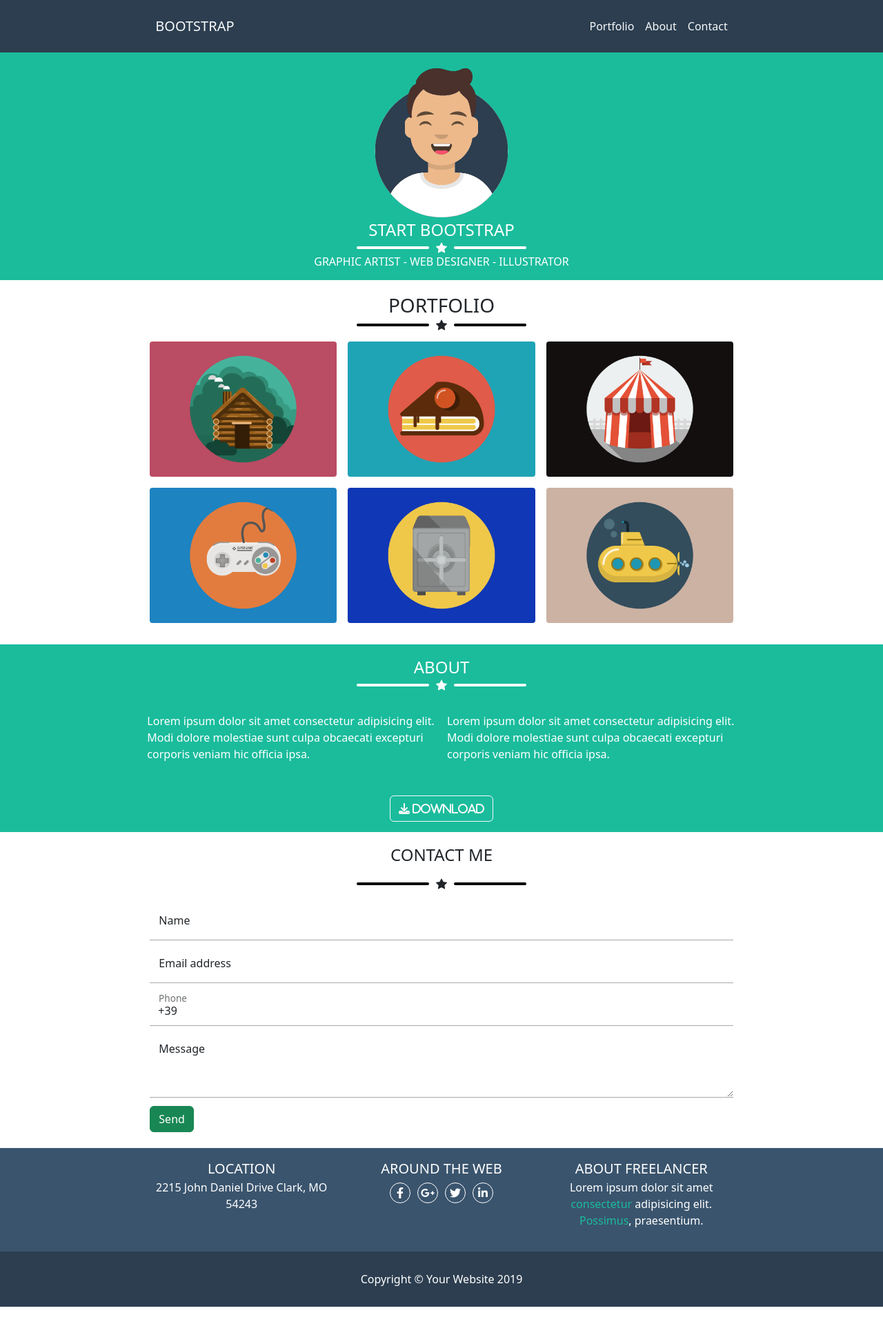
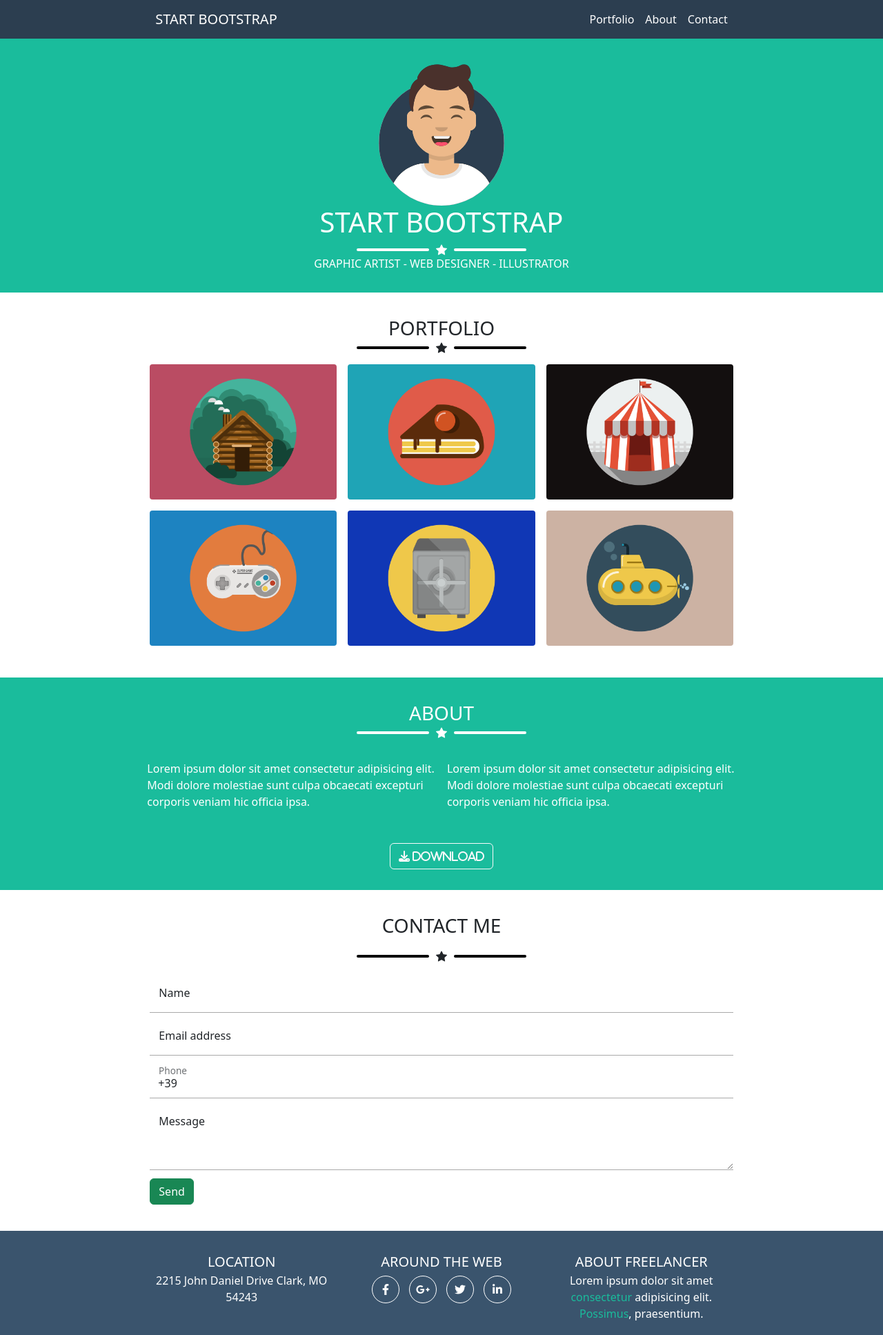
Before and after one commit to GiuseppeF11/html-css-bootstrap-freelancer, a plain HTML site: page index.html in a window 1280 px wide. Shown: the top 1935 px of the page at 69% size. Before the commit the page ends 1894 px from the top, so only its background shows below. Drawn offline with nearby package versions, Linux system fonts and the light colour scheme.

Commit message:
Aggiunte correzioni

```diff
--- a/css/style.css
+++ b/css/style.css
@@ -19,8 +19,8 @@
 }
 
 .circled-icon {
-    width: 30px;
-    height: 30px;
+    width: 40px;
+    height: 40px;
     border: 1px solid white;
     border-radius: 50%;
     display: flex;
@@ -31,6 +31,10 @@
 
 .fs-small {
     font-size: small;
+}
+
+.header-bottom .img-box {
+    max-width: 200px;
 }
 
 /*     LINK     */
@@ -59,11 +63,15 @@ section {
 }
 
 .container-fluid {
-    padding: 15px 0;
+    padding: 30px 0;
 }
 
 
 /*     HEADER     */
+
+.header-top {
+    padding: 5px 0;
+}
 
 header , .footer-bottom {
     background-color: #2C3E50;
@@ -71,6 +79,11 @@ header , .footer-bottom {
 
 .navbar {
     padding: 0;
+}
+
+.navbar-brand {
+    color: white;
+    opacity: 1;
 }
 
 .navbar-collapse {
@@ -95,6 +108,10 @@ header , .footer-bottom {
     min-height: 80px;
 }
 
+#loghi a {
+    margin: 0 2px;
+}
+
 /*    FORM    */
 
 .form-control {
--- a/index.html
+++ b/index.html
@@ -13,27 +13,27 @@
     <script src="https://cdn.jsdelivr.net/npm/bootstrap@5.3.2/dist/js/bootstrap.bundle.min.js" integrity="sha384-C6RzsynM9kWDrMNeT87bh95OGNyZPhcTNXj1NW7RuBCsyN/o0jlpcV8Qyq46cDfL" crossorigin="anonymous"></script>
 
     <header>
-        <div class="container-fluid text-center overflow-hidden">
+        <div class=" header-top text-center overflow-hidden">
                 <div class="row">
                         <div class="col-8 m-auto p-0">
                                 <nav class="navbar navbar-expand-md fw-medium" data-bs-theme="dark">
                                         <div class="container">
-                                          <a class="navbar-brand text-light p-2" href="#">
-                                                BOOTSTRAP
+                                          <a class="navbar-brand p-2" href="#">
+                                                START BOOTSTRAP
                                         </a>
                                           <button class="navbar-toggler" type="button" data-bs-toggle="collapse" data-bs-target="#navbarSupportedContent" aria-controls="navbarSupportedContent" aria-expanded="false" aria-label="Toggle navigation">
                                             <span class="navbar-toggler-icon"></span>
                                           </button>
                                           <div class="collapse navbar-collapse" id="navbarSupportedContent">
-                                            <ul class="navbar-nav me-auto mb-2 mb-lg-0">
+                                            <ul class="navbar-nav ms-auto mb-2 mb-lg-0">
                                               <li class="nav-item">
-                                                <a class="nav-link text-light" href="#">Portfolio</a>
+                                                <a class="nav-link text-white" href="#">Portfolio</a>
                                               </li>
                                               <li class="nav-item">
-                                                <a class="nav-link text-light" href="#">About</a>
+                                                <a class="nav-link text-white" href="#">About</a>
                                               </li>
                                               <li class="nav-item">
-                                                <a class="nav-link text-light" href="#">Contact</a>
+                                                <a class="nav-link text-white" href="#">Contact</a>
                                               </li>
                                             </ul>
                                           </div>
@@ -46,10 +46,10 @@
                 <div class="row text-white">
                         <div class="col-8 m-auto d-flex flex-column align-items-center ">
                                 <div class="box w-100 d-flex flex-column align-items-center">
-                                        <div class="img-box w-25 d-flex justify-content-center">
+                                        <div class="img-box w-50 d-flex justify-content-center">
                                                 <img src="img/avatar.svg" alt="avatar" class="img-fluid">
                                         </div>
-                                        <div class="fs-4 fw-medium ">START BOOTSTRAP</div>
+                                        <h1>START BOOTSTRAP</h1>
                                         <div class="row w-50 d-flex justify-content-center align-items-center">
                                                 <div class="col-3 line-white"></div>
                                                 <div class="col-1 d-flex justify-content-center"><i class="bi bi-star-fill d-flex p-0"></i></div>
@@ -118,7 +118,7 @@
         <section class="section-3 container-fluid text-center text-white bg-green overflow-hidden">
                 <div class="row">
                         <div class="col-8 m-auto">
-                                <div class="fs-4 fw-medium">ABOUT</div>
+                                <div class="fs-3 fw-medium">ABOUT</div>
                                 <div class="row w-50 m-auto d-flex justify-content-center align-items-center">
                                         <div class="col-3 line-white"></div>
                                         <div class="col-1 d-flex justify-content-center"><i class="bi bi-star-fill d-flex p-0"></i></div>
@@ -139,12 +139,10 @@
                 </div>
         </section>
 
-        <!--                          RIPRENDERE DA QUI                          -->
-
-        <section class="section-4 container-fluid text-center text-dark overflow-hidden">
+        <section class="section-4 text-center text-dark overflow-hidden">
                 <div class="row">
                         <div class="col-8 m-auto">
-                                <div class="fs-4 fw-medium">CONTACT ME</div>
+                                <div class="fs-3 fw-medium">CONTACT ME</div>
                                 <div class="row w-50 mx-auto my-3 d-flex justify-content-center align-items-center">
                                         <div class="col-3 line-black"></div>
                                         <div class="col-1 d-flex justify-content-center"><i class="bi bi-star-fill d-flex p-0"></i></div>
@@ -185,7 +183,7 @@
     </main>
 
     <footer>
-        <section class="footer-top container-fluid text-center text-white overflow-hidden">
+        <section class="footer-top text-center text-white overflow-hidden">
                 <div class="row">
                         <div class="col-8 m-auto">
                                 <div class="row row-cols-1 row-cols-md-3">
@@ -211,7 +209,7 @@
                 </div>
 
         </section>
-        <section class="footer-bottom container-fluid text-center text-white d-flex justify-content-center align-items-center overflow-hidden">
+        <section class="footer-bottom text-center text-white d-flex justify-content-center align-items-center overflow-hidden">
                 <div>Copyright © Your Website 2019 </div>
         </section>
     </footer>
```
